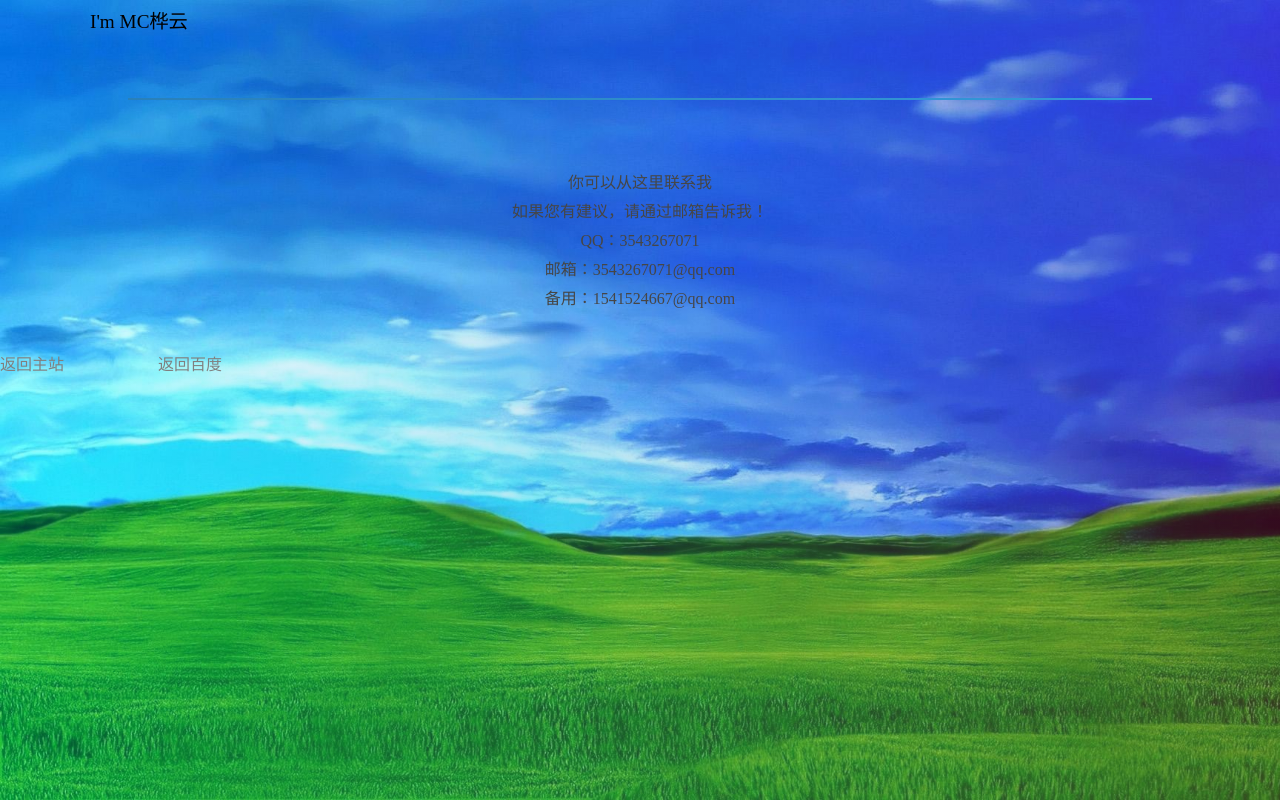
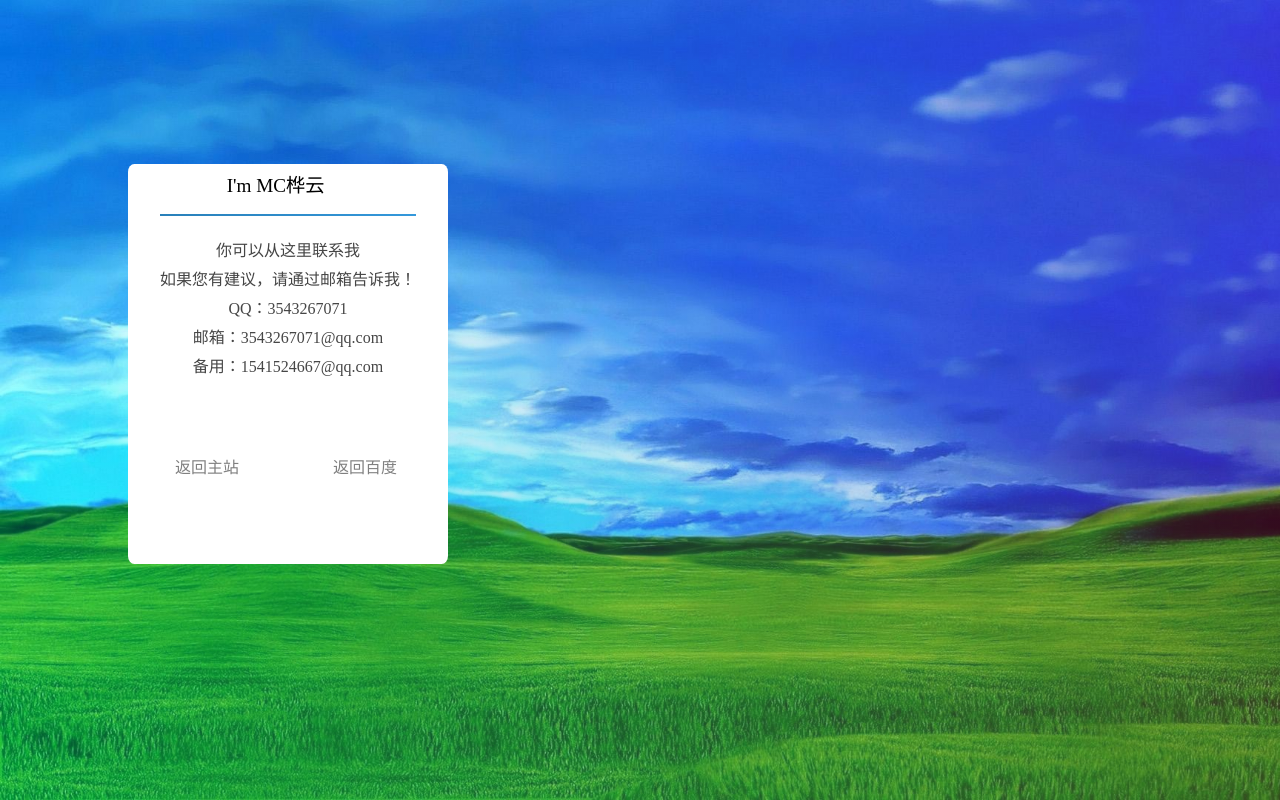
Before and after one commit to Bilibili-Bob/Old-eight, a plain HTML site: page zt/zt.html in a window 1280 px wide. Drawn offline with Linux system fonts and the light colour scheme.

Commit message:
Update zt.html

```diff
--- a/zt/zt.html
+++ b/zt/zt.html
@@ -14,6 +14,14 @@
 	<meta name=""
     <link rel="stylesheet" type="text/css" href="./css/FiraCode.css">
     <link rel="stylesheet" type="text/css" href="./css/nutssss.css">
+    <link rel="icon" href="./favicon.png">
+
+</head>
+<body>
+    <div id="box">
+        <!-- 个人资料卡片 -->
+        <div class="meBox">
+            <!-- 介绍 -->
             <div class="meBox-title">
                 </br>
                 </br>
```
